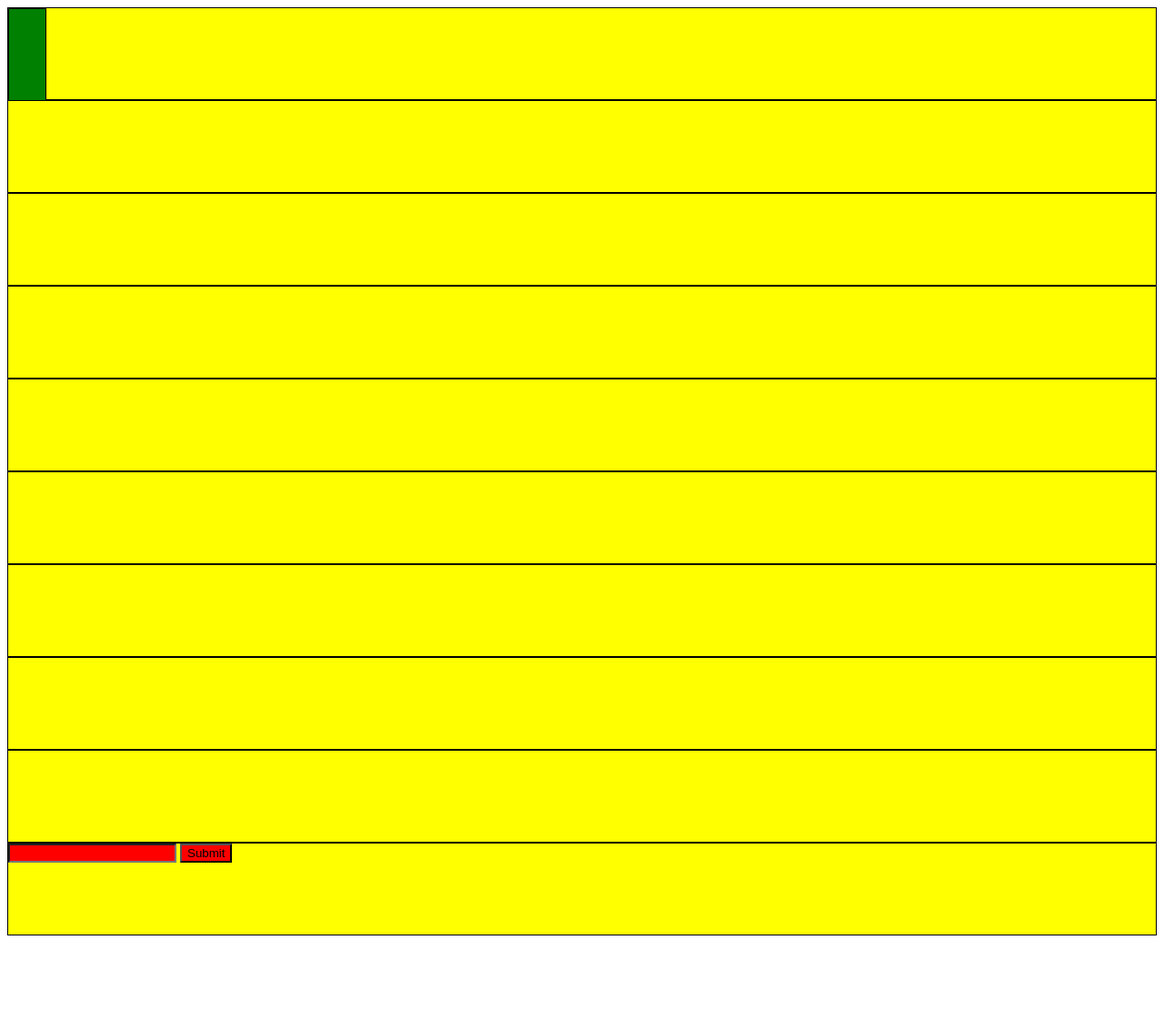
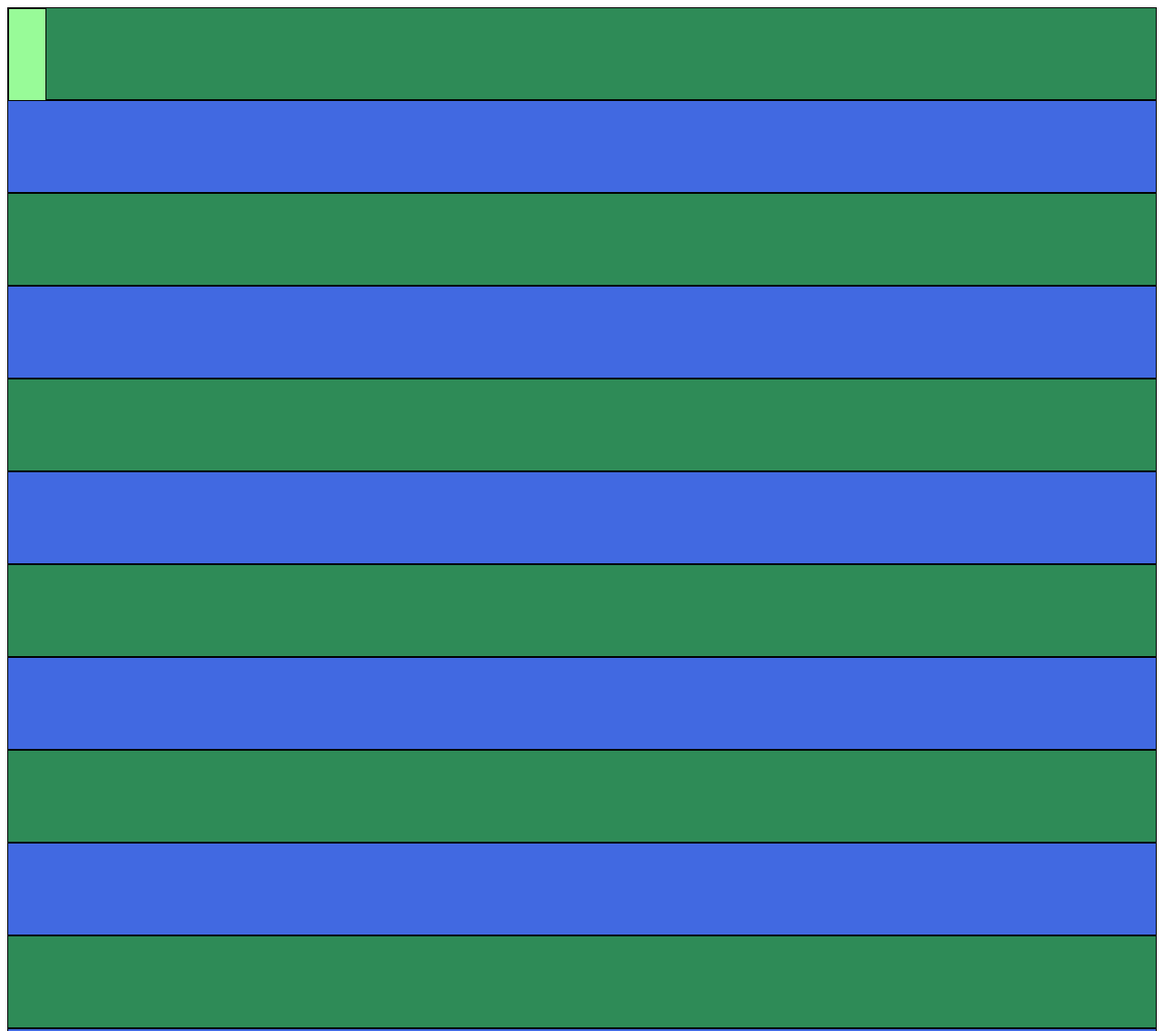
Before and after one commit to sh3986/kakao-clone, a plain HTML site: page kakao-clone-examples-master/06-selectors/index.html in a window 1280 px wide. Shown: the top 1133 px of the page at 91% size. Before the commit the page ends 1036 px from the top, so only its background shows below. Drawn offline with Linux system fonts and the light colour scheme.

Commit message:
css 강의 업데이트

```diff
--- a/kakao-clone-examples-master/06-selectors/index.html
+++ b/kakao-clone-examples-master/06-selectors/index.html
@@ -1,30 +1,37 @@
 <!DOCTYPE html>
 <html lang="en">
   <head>
-  <meta charset="UTF-8">
-  <meta name="viewport" content="width=device-width, initial-scale=1.0">
-  <meta http-equiv="X-UA-Compatible" content="ie=edge">
+    <meta charset="UTF-8" />
+    <meta name="viewport" content="width=device-width, initial-scale=1.0" />
+    <meta http-equiv="X-UA-Compatible" content="ie=edge" />
     <title>Selectors and Pseudo Selectors</title>
     <style>
-  input[required="required"]{
-    background-color: red;
+      .container > .box {
+        background-color: seagreen;
       }
-  .box:nth-child(3n+2){
-    background-color: pink;
+      input[type="submit"] {
+        background-color: tomato;
       }
-  .container > .box{
-    background-color: yellow;
+      input[required="required"] {
+        background-color: turquoise;
       }
-  .box{
-    border:1px solid yellow;
+      input + .box {
+        border: 1px solid black;
       }
-  .box{
-    background-color: green;
+      .box {
+        background-color: skyblue;
         display: block;
         height: 100px;
-    border:1px solid black;
+        border: 1px solid black;
       }
-  .child{
+      .box:nth-child(2) {
+        background-color: rosybrown;
+      }
+      .box:nth-child(2n) {
+        background-color: royalblue;
+      }
+      .child {
+        background-color: palegreen;
         width: 40px;
       }
     </style>
@@ -42,9 +49,16 @@
       <div class="box"></div>
       <div class="box"></div>
       <div class="box"></div>
+      <div class="box"></div>
+      <div class="box"></div>
+      <div class="box"></div>
+      <div class="box"></div>
+      <div class="box"></div>
+      <div class="box"></div>
+      <div class="box"></div>
       <div class="box">
         <input type="password" required="required" />
-    <input type="submit" required="required" />
+        <input type="submit" />
       </div>
     </div>
   </body>
```
Also changed, not shown: kakao-clone-examples-master/08-css-state/index.html (+14 -19 lines), 2 other files. Lines whose indentation alone changed are shown as unchanged.
